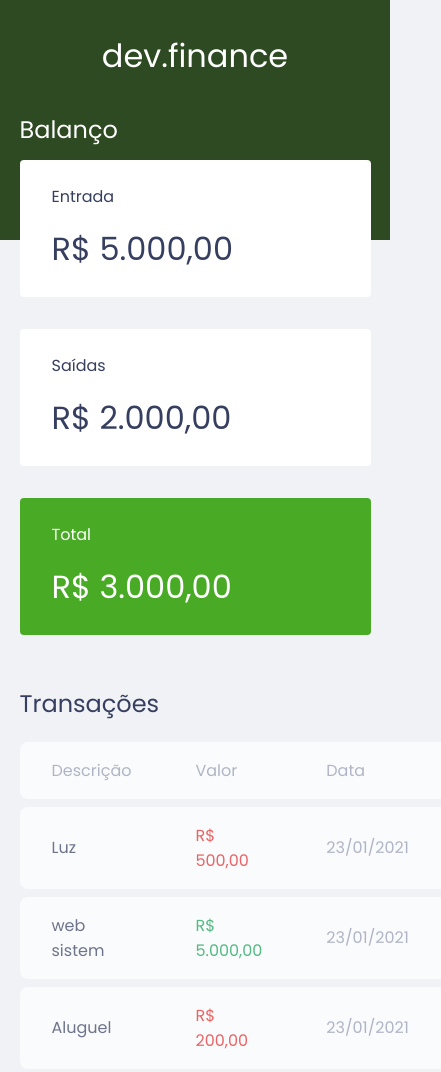
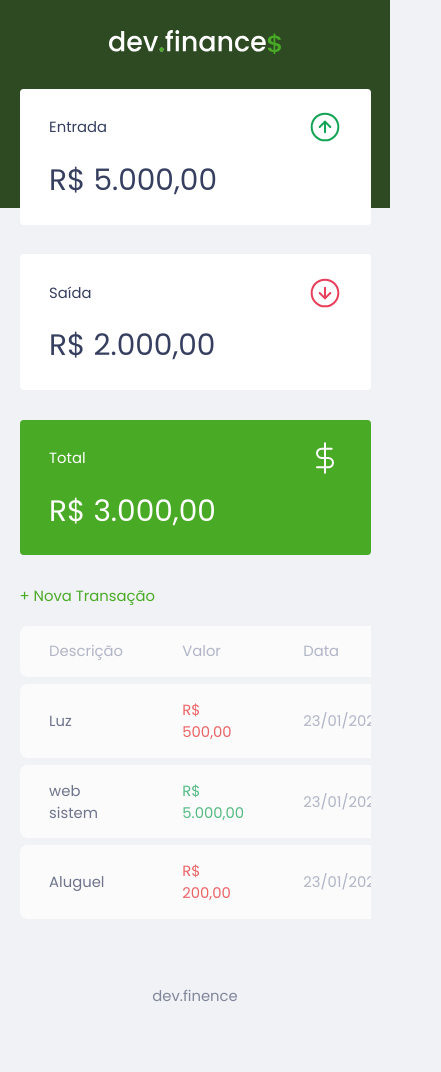
Before and after one commit to rafaelkorz/discover-rocketseat, a plain HTML site: page index.html in a window 390 px wide. Shown: the top 1072 px of the page, 441 px wide, since content can reach past the window. After the commit the page ends 1037 px from the top, so only its background shows below. Drawn offline with Linux system fonts and the light colour scheme.

Commit message:
putting figures and responsiveness

```diff
--- a/index.html
+++ b/index.html
@@ -8,42 +8,56 @@
 
   <link rel="stylesheet" href="./styles.css">
   <link rel="preconnect" href="https://fonts.gstatic.com">
-  <link href="https://fonts.googleapis.com/css2?family=Poppins:ital,wght@0,400;0,700;1,400&display=swap" rel="stylesheet">
+  <link href="https://fonts.googleapis.com/css2?family=Poppins:ital,wght@0,400;0,700;1,400&display=swap"
+    rel="stylesheet">
 </head>
 
 <body>
   <header>
-    <h1 id="logo">dev.finance</h1>
+    <img src="./assets/logo.svg" alt="Logo">
   </header>
   <main class="container">
     <section id="balance">
-      <h2>Balanço</h2>
+      <h2 class="sr-only">Balanço</h2>
 
       <div class="card">
-        <h3>Entrada</h3>
+        <h3>
+          <span>Entrada</span>
+          <img src="./assets/income.svg" alt="Entradas">
+        </h3>
         <p>R$ 5.000,00</p>
       </div>
 
       <div class="card">
-        <h3>Saídas</h3>
+        <h3>
+          <span>Saída</span>
+          <img src="./assets/expense.svg" alt="Saída">
+        </h3>
         <p>R$ 2.000,00</p>
       </div>
 
       <div class="card total">
-        <h3>Total</h3>
+        <h3>
+          <span>Total</span>
+          <img src="./assets/total.svg" alt="Total">
+        </h3>
         <p>R$ 3.000,00</p>
       </div>
 
     </section>
 
     <section id="transaction">
-      <h2>Transações</h2>
+      <h2 class="sr-only">Transações</h2>
+
+      <a href="#" class="button new">+ Nova Transação</a>
+
       <table id="data-table">
         <thead>
           <tr>
             <th>Descrição</th>
             <th>Valor</th>
             <th>Data</th>
+            <th></th>
           </tr>
         </thead>
         <tbody>
@@ -51,16 +65,25 @@
             <td class="description">Luz</td>
             <td class="expense">R$ 500,00</td>
             <td class="date">23/01/2021</td>
+            <td>
+              <img src="./assets/minus.svg" alt="">
+            </td>
           </tr>
           <tr>
             <td class="description">web sistem</td>
             <td class="income">R$ 5.000,00</td>
             <td class="date">23/01/2021</td>
+            <td>
+              <img src="./assets/minus.svg" alt="">
+            </td>
           </tr>
           <tr>
             <td class="description">Aluguel</td>
             <td class="expense">R$ 200,00</td>
             <td class="date">23/01/2021</td>
+            <td>
+              <img src="./assets/minus.svg" alt="">
+            </td>
           </tr>
         </tbody>
       </table>
--- a/styles.css
+++ b/styles.css
@@ -8,9 +8,39 @@
   box-sizing: border-box;
 }
 
+html {
+  font-size: 92.50%;
+}
+
 body {
   background: #f0f2f5;
   font-family: 'Poppins', sans-serif;
+}
+
+a {
+  color: #49AA26;
+  text-decoration: none;
+}
+
+a:hover {
+  color: #3dd705;
+}
+
+.button.new {
+  display: inline-block;
+  margin-bottom: .8rem;
+}
+
+.sr-only {
+  position: absolute;
+  width: 1px;
+  height: 1px;
+  padding: 0;
+  margin: -1px;
+  overflow: hidden;
+  clip: rect(0, 0, 0, 0);
+  white-space: nowrap;
+  border-width: 0;
 }
 
 .container {
@@ -56,6 +86,10 @@ header {
 .card h3 {
   font-weight: normal;
   font-size: 1rem;
+
+  display: flex;
+  align-items: center;
+  justify-content: space-between;
 }
 
 .card p {
@@ -85,14 +119,22 @@ table th {
 }
 
 #data-table {
+  display: block;
   width: 100%;
   border-spacing: 0 0.5rem;
   color: #969cb3;
+
+  overflow-x: auto;
 }
 
 table thead tr th:first-child,
 table tbody tr td:first-child {
   border-radius: 0.5rem 0 0 0.5rem;
+}
+
+table thead tr th:last-child,
+table tbody tr td:last-child {
+  border-radius: 0 0.25rem 0.25rem 0;
 }
 
 table tr {
@@ -122,3 +164,15 @@ footer {
 
   opacity: 0.6;
 }
+
+@media (min-width: 800px) {
+  html {
+    font-size: 87.5%;
+  }
+
+  #balance {
+    display: grid;
+    grid-template-columns: repeat(3, 1fr);
+    gap: 2rem;
+  }
+}
```
Also changed, not shown: assets/1400x900.png (deleted), assets/1920x1080.png (deleted), assets/2560x1080.png (deleted), assets/2560x1600.png (deleted), assets/Mobile 1080x1920.png (deleted), assets/Mobile 1242x2688.png (deleted), assets/expense.svg (added), assets/income.svg (added), assets/logo.svg (added), assets/minus.svg (added), assets/plus.svg (added), assets/total.svg (added).
